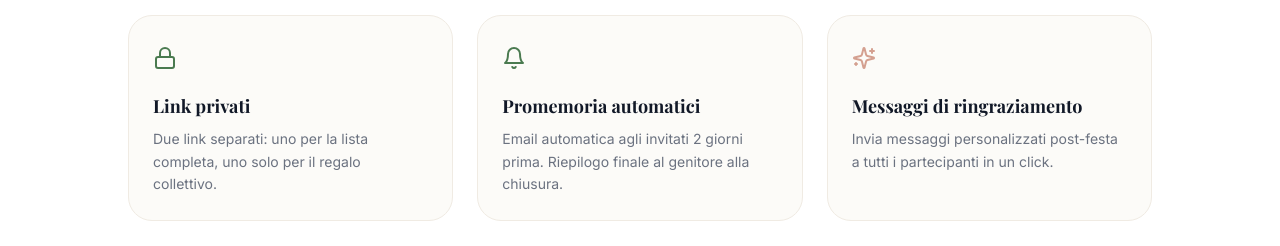
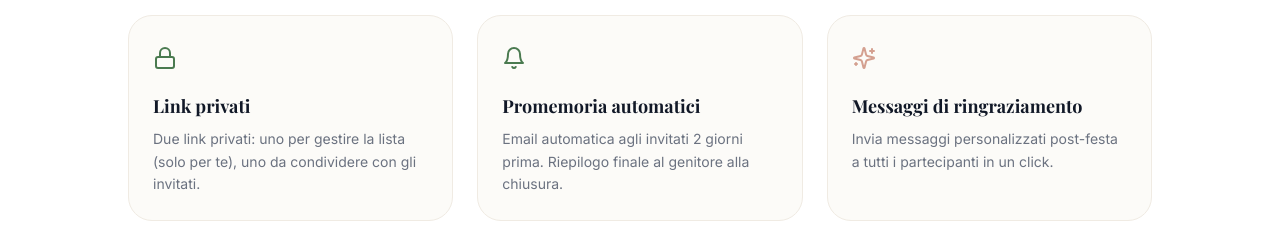
Before and after one commit to arrigoni1976-sketch/Wishly, a React (Vite) app in the folder frontend/: page / in a window 1280 px wide. Shown: the part 2060-2306 px from the top of the page. Built offline with nearby package versions, Linux system fonts and the light colour scheme; no server answers; a web font is replaced by a local one.

Commit message:
fix: update 'Link privati' feature description

```diff
--- a/frontend/src/pages/HomePage.jsx
+++ b/frontend/src/pages/HomePage.jsx
@@ -43,7 +43,7 @@ const FEATURES = [
     customIcon: <Lock size={24} className="text-salvia" />,
     title: 'Link privati',
     description:
-      'Due link separati: uno per la lista completa, uno solo per il regalo collettivo.',
+      'Due link privati: uno per gestire la lista (solo per te), uno da condividere con gli invitati.',
   },
   {
     icon: Bell,
```
